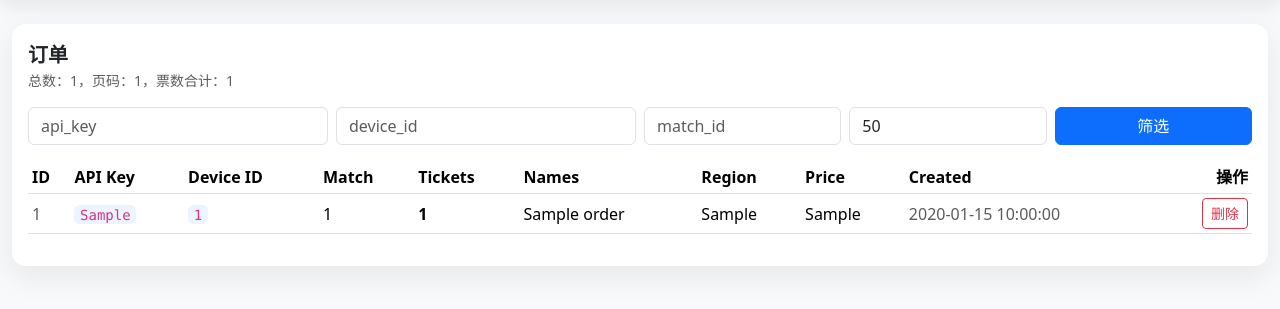
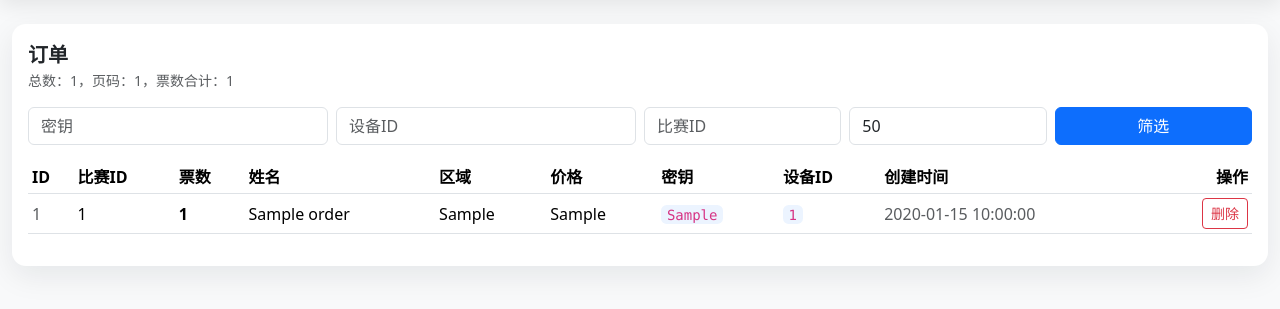
Before and after one commit to pikacool1993/RongChengServer, a FastAPI app: page /admin-ui/orders in a window 1280 px wide. Shown: the part 56-365 px from the top of the page. Run offline with FastAPI, Linux system fonts and the light colour scheme; the visitor is signed in with stand-in values (Sample User, id 1); tables that the repository leaves empty hold one stand-in row (values such as "Sample post"); parts of the project's set-up code (start-up, migrations or seed data) failed here and were passed over.

Commit message:
中文化

```diff
--- a/app/templates/admin/orders.html
+++ b/app/templates/admin/orders.html
@@ -11,13 +11,13 @@
 
     <form class="row g-2 mb-3" method="get" action="/admin-ui/orders">
       <div class="col-md-3">
-        <input class="form-control" name="api_key" placeholder="api_key" value="{{ filters.api_key }}">
+        <input class="form-control" name="api_key" placeholder="密钥" value="{{ filters.api_key }}">
       </div>
       <div class="col-md-3">
-        <input class="form-control" name="device_id" placeholder="device_id" value="{{ filters.device_id }}">
+        <input class="form-control" name="device_id" placeholder="设备ID" value="{{ filters.device_id }}">
       </div>
       <div class="col-md-2">
-        <input class="form-control" name="match_id" placeholder="match_id" value="{{ filters.match_id }}">
+        <input class="form-control" name="match_id" placeholder="比赛ID" value="{{ filters.match_id }}">
       </div>
       <div class="col-md-2">
         <input class="form-control" name="page_size" type="number" min="1" max="200" value="{{ page_size }}">
@@ -32,14 +32,14 @@
         <thead>
           <tr>
             <th>ID</th>
-            <th>API Key</th>
-            <th>Device ID</th>
-            <th>Match</th>
-            <th>Tickets</th>
-            <th>Names</th>
-            <th>Region</th>
-            <th>Price</th>
-            <th>Created</th>
+            <th>比赛ID</th>
+            <th>票数</th>
+            <th>姓名</th>
+            <th>区域</th>
+            <th>价格</th>
+            <th>密钥</th>
+            <th>设备ID</th>
+            <th>创建时间</th>
             <th class="text-end">操作</th>
           </tr>
         </thead>
@@ -47,13 +47,13 @@
           {% for o in orders %}
           <tr>
             <td class="text-muted">{{ o.id }}</td>
-            <td><code>{{ o.api_key }}</code></td>
-            <td><code>{{ o.device_id }}</code></td>
             <td>{{ o.match_id }}</td>
             <td class="fw-semibold">{{ o.ticket_count }}</td>
             <td>{{ o.order_names }}</td>
             <td>{{ o.order_region }}</td>
             <td>{{ o.order_price }}</td>
+            <td><code>{{ o.api_key }}</code></td>
+            <td><code>{{ o.device_id }}</code></td>
             <td class="text-muted">{{ o.created_at }}</td>
             <td class="text-end">
               <form method="post" action="/admin-ui/orders/{{ o.id }}/delete" class="d-inline"
```
Also changed, not shown: app/templates/admin/configs.html (+7 -7 lines), app/templates/admin/users.html (+8 -8 lines).
